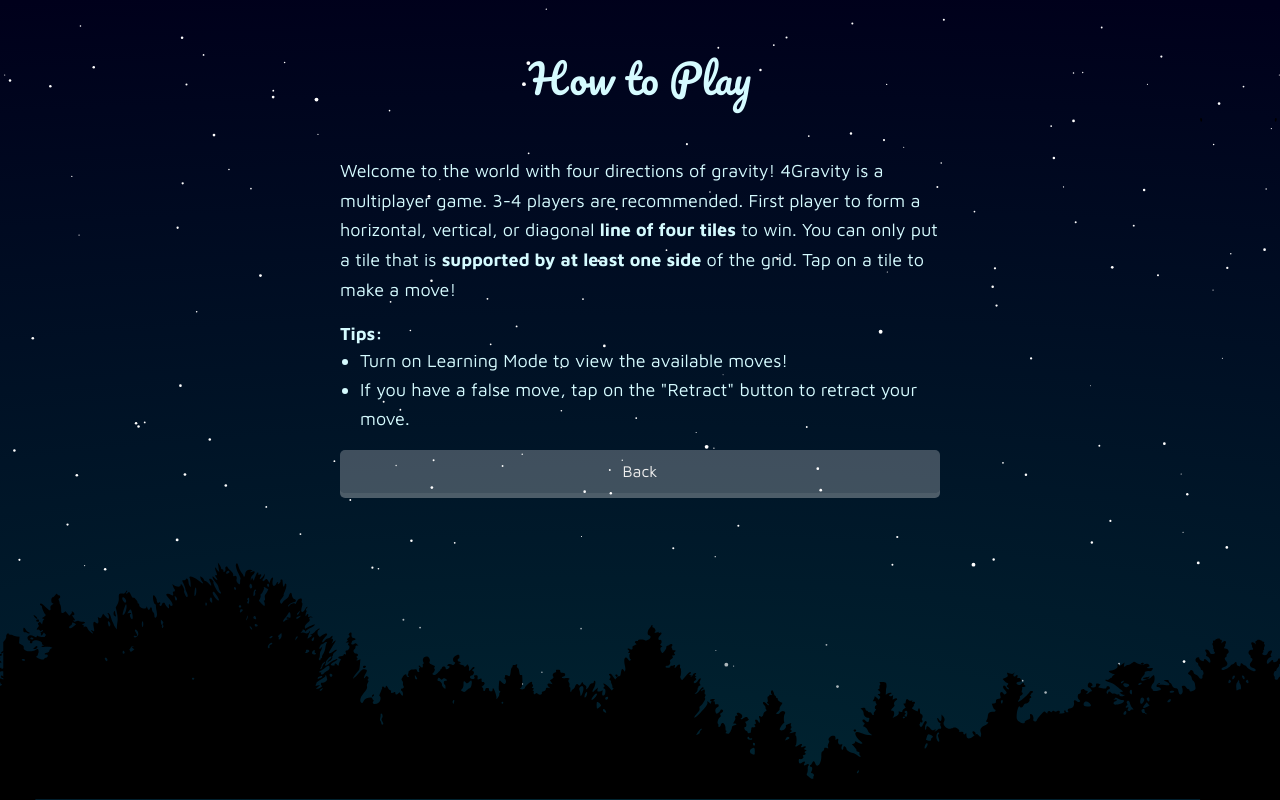
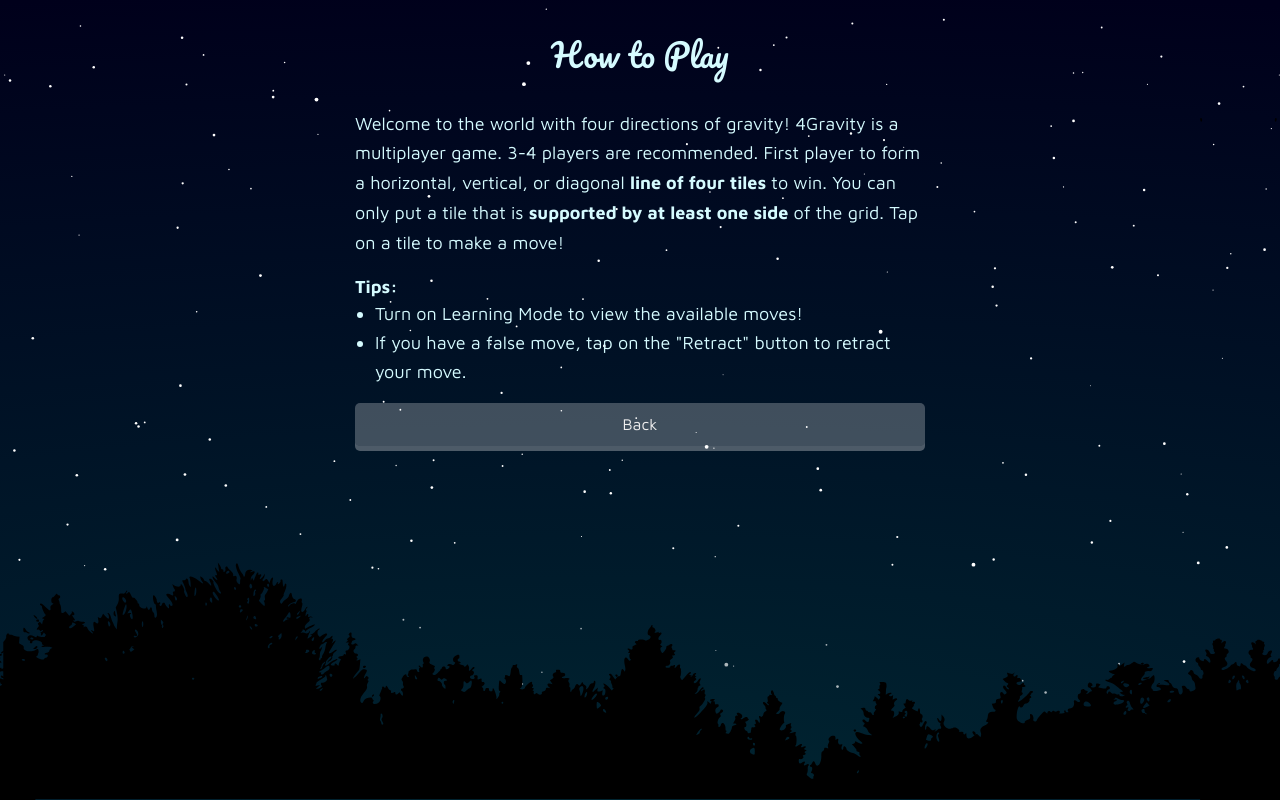
Before and after one commit to chonseng/four-gravity, an Angular app: page /how-to-play in a window 1280 px wide. Built offline with nearby package versions, Linux system fonts and the light colour scheme.

Commit message:
Update helper css to xy grid

```diff
--- a/src/app/help/help.component.html
+++ b/src/app/help/help.component.html
@@ -1,6 +1,6 @@
 <section class="howToPlay">
-    <div class="row">
-        <div class="large-12 columns">
+    <div class="grid-x grid-padding-x">
+        <div class="cell">
             <h2>How to Play</h2>
             <p>Welcome to the world with four directions of gravity! 4Gravity is a multiplayer game. 3-4 players are
                 recommended. First player to form a horizontal, vertical, or diagonal <strong>line of four
--- a/src/styles.scss
+++ b/src/styles.scss
@@ -20,7 +20,7 @@ body {
 	background-attachment: fixed;
 	background-position: center center;
 }
-h1, .row h2 {
+h1, h2 {
 	font-family: 'Pacifico', cursive;
 	color: $textColor;
 	text-align: center;
@@ -28,6 +28,7 @@ h1, .row h2 {
 }
 h2 {
 	margin: 2rem 0;
+	font-size: 2rem;
 }
 section {
 	// margin-top: 2rem;
```
